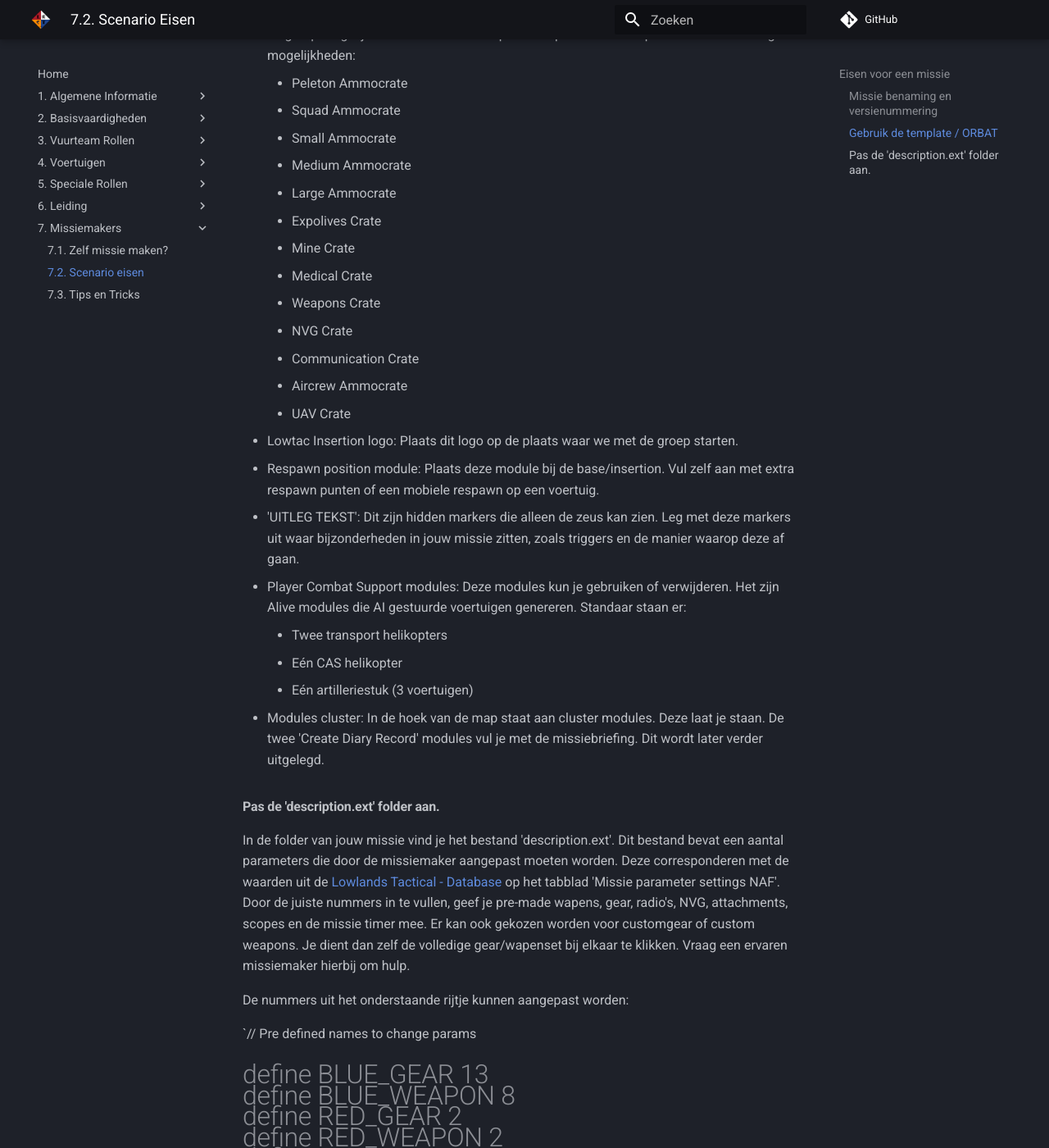
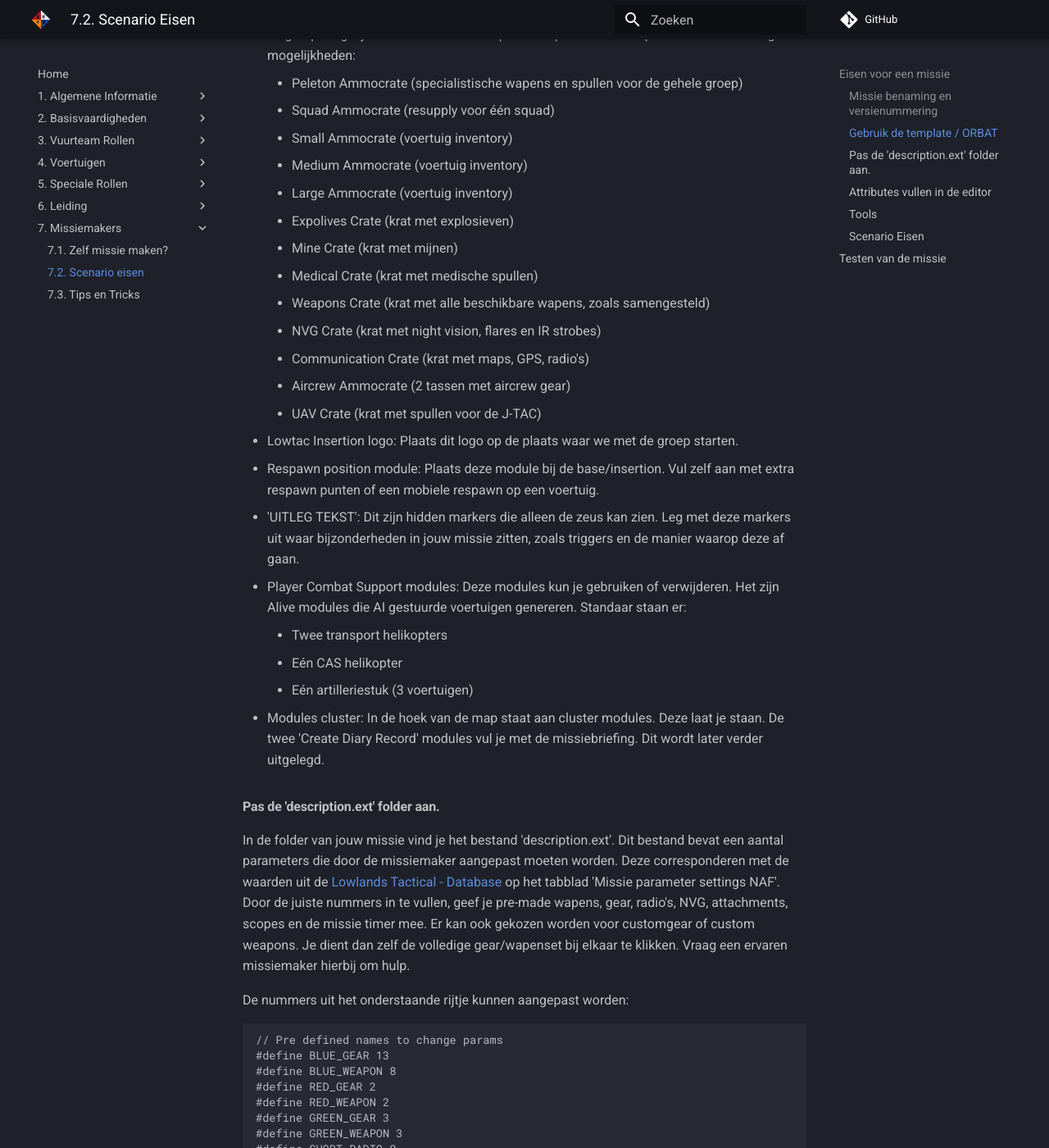
Before and after one commit to Lowlands-Tactical/LT-Wiki, an MkDocs documentation site: the page built from docs/7_missiemakers/7_2_scenario_eisen.md, in a window 1280 px wide and 1400 px high, scrolled down 1380 px. Shown: the whole window at 82% size. Built offline with MkDocs 1.6.1 and Material for MkDocs 9.7.7, drawn with Linux system fonts in a browser that asks for light colours; comment, search, counter and statistics services are not loaded; some of the changed text lies outside the part shown.

Commit message:
Visuele aanpassingen scenario eisen

```diff
--- a/docs/7_missiemakers/7_2_scenario_eisen.md
+++ b/docs/7_missiemakers/7_2_scenario_eisen.md
@@ -34,19 +34,19 @@
 - Haal na het aanmaken van de missiefolder (in de editor) de factions uit de missie die je niet gebruikt.
 - Als missiemaker heb je de vrijheid om sommige units uit de ORBAT te verwijderen. Voorbeeld: Gebruik je geen voertuigen? Haal ze eruit. OF Laat het scenario een MMG/MAT team niet toe? Haal ze eruit.
 - Gebruik zoveel mogelijk pre-made vulling voor kisten en voertuigen. In de template staat er per team een 'Squadkist'. Hier zit voor één team resupply spullen in. De 'Peletonskist' geeft de groep mogelijkheid tot zwaardere wapens en specialistische spullen. Je hebt de volgende mogelijkheden:
-    - Peleton Ammocrate
-    - Squad Ammocrate
-    - Small Ammocrate
-    - Medium Ammocrate
-    - Large Ammocrate
-    - Expolives Crate
-    - Mine Crate
-    - Medical Crate
-    - Weapons Crate
-    - NVG Crate
-    - Communication Crate
-    - Aircrew Ammocrate
-    - UAV Crate
+    - Peleton Ammocrate (specialistische wapens en spullen voor de gehele groep)
+    - Squad Ammocrate (resupply voor één squad)
+    - Small Ammocrate (voertuig inventory)
+    - Medium Ammocrate (voertuig inventory)
+    - Large Ammocrate (voertuig inventory)
+    - Expolives Crate (krat met explosieven)
+    - Mine Crate (krat met mijnen)
+    - Medical Crate (krat met medische spullen)
+    - Weapons Crate (krat met alle beschikbare wapens, zoals samengesteld)
+    - NVG Crate (krat met night vision, flares en IR strobes)
+    - Communication Crate (krat met maps, GPS, radio's)
+    - Aircrew Ammocrate (2 tassen met aircrew gear)
+    - UAV Crate (krat met spullen voor de J-TAC)
 - Lowtac Insertion logo: Plaats dit logo op de plaats waar we met de groep starten.
 - Respawn position module: Plaats deze module bij de base/insertion. Vul zelf aan met extra respawn punten of een mobiele respawn op een voertuig.
 - 'UITLEG TEKST': Dit zijn hidden markers die alleen de zeus kan zien. Leg met deze markers uit waar bijzonderheden in jouw missie zitten, zoals triggers en de manier waarop deze af gaan.
@@ -61,19 +61,19 @@
 
 De nummers uit het onderstaande rijtje kunnen aangepast worden:
 
-`// Pre defined names to change params
-#define BLUE_GEAR 13
-#define BLUE_WEAPON 8
-#define RED_GEAR 2
-#define RED_WEAPON 2
-#define GREEN_GEAR 3
-#define GREEN_WEAPON 3
-#define SHORT_RADIO 0
-#define LONG_RADIO 0
-#define GEAR_NVG 0
-#define WEAPON_ATT 5
-#define WEAPON_SCOPE 1
-#define MISSION_TIMER 1`
+    // Pre defined names to change params
+    #define BLUE_GEAR 13
+    #define BLUE_WEAPON 8
+    #define RED_GEAR 2
+    #define RED_WEAPON 2
+    #define GREEN_GEAR 3
+    #define GREEN_WEAPON 3
+    #define SHORT_RADIO 0
+    #define LONG_RADIO 0
+    #define GEAR_NVG 0
+    #define WEAPON_ATT 5
+    #define WEAPON_SCOPE 1
+    #define MISSION_TIMER 1
 
 ### Attributes vullen in de editor
 De 'Attributes' van elke missie moeten gevuld worden. Attributes vind je in de bovenste balk van de editor en bestaat uit 4 delen: General | Environment | Multiplayer | Performance. Veel staat al ingesteld. Je moet zelf nog het volgende regelen:
```
